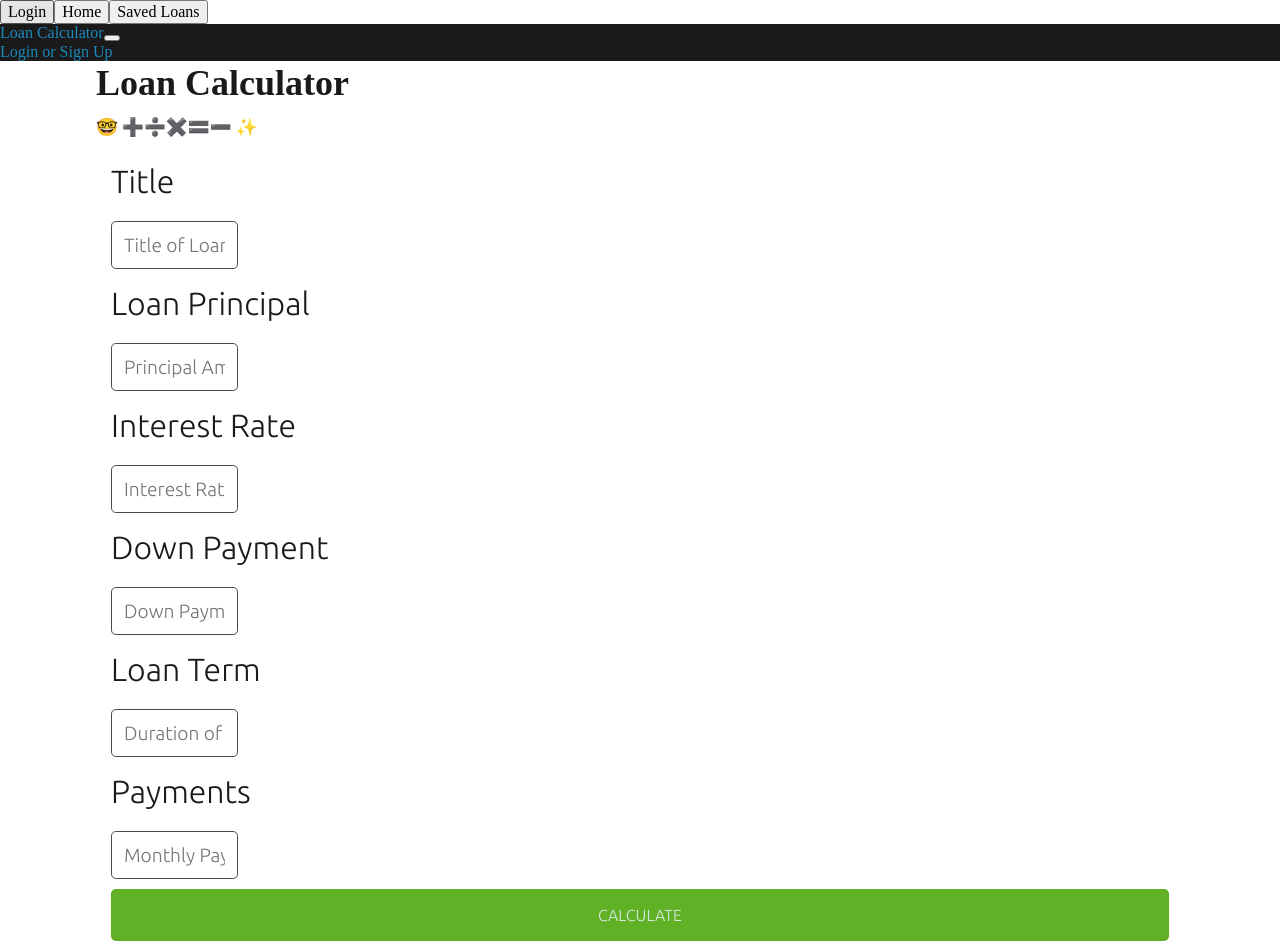
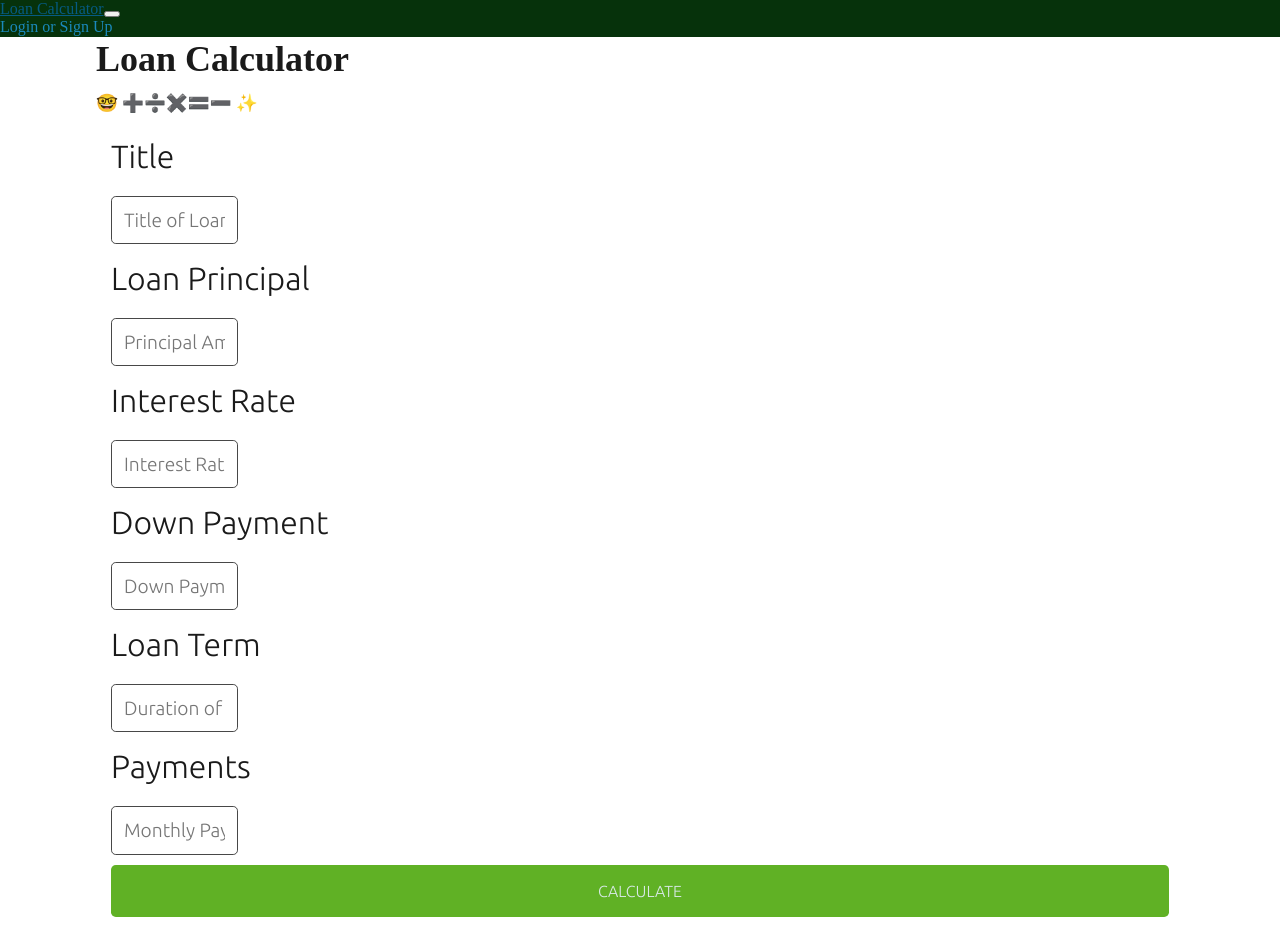
Before and after one commit to Yasmeeeenn/finance-fusion, a React (Vite) app in the folder client/: page / in a window 1280 px wide. After the commit the page ends 917 px from the top, so only its background shows below. Built offline with nearby package versions, Linux system fonts and the light colour scheme.

Commit message:
removal of buttons

```diff
--- a/client/src/App.css
+++ b/client/src/App.css
@@ -918,7 +918,7 @@ a:hover {
 
 /* BACKGROUND UTILS */
 .bg-primary {
-  background-color: white !important;
+  background-color: rgb(34, 149, 48) !important;
 }
 
 .bg-info {
@@ -934,7 +934,7 @@ a:hover {
 }
 
 .bg-dark {
-  background-color: #1a1a1a !important;
+  background-color: hsl(126, 78%, 11%) !important;
 }
 
 .bg-white {
--- a/client/src/components/Navbar.jsx
+++ b/client/src/components/Navbar.jsx
@@ -11,12 +11,7 @@ const AppNavbar = () => {
   const [showModal, setShowModal] = useState(false);
 
   return (
-    <>  <div className = "Navbar"   >
-    <button onClick={()=> setdisplay ("login")}>Login</button>
-    <button onClick={()=> setdisplay ("home")}>Home</button>
-    <button onClick={()=> setdisplay ("savedLoans")}>Saved Loans</button>
-
-  </div>
+    <>
       <Navbar bg='dark' variant='dark' expand='lg'>
         <Container fluid>
           <Navbar.Brand as={Link} to='/'>
--- a/client/src/styles.css
+++ b/client/src/styles.css
@@ -14,6 +14,10 @@
     display: flex;
     flex-direction: column;
     gap: 10px;
+  }
+
+  button { color: rgb(177, 33, 33);
+margin: 12rem;
   }
 
   .login-form input {
```
